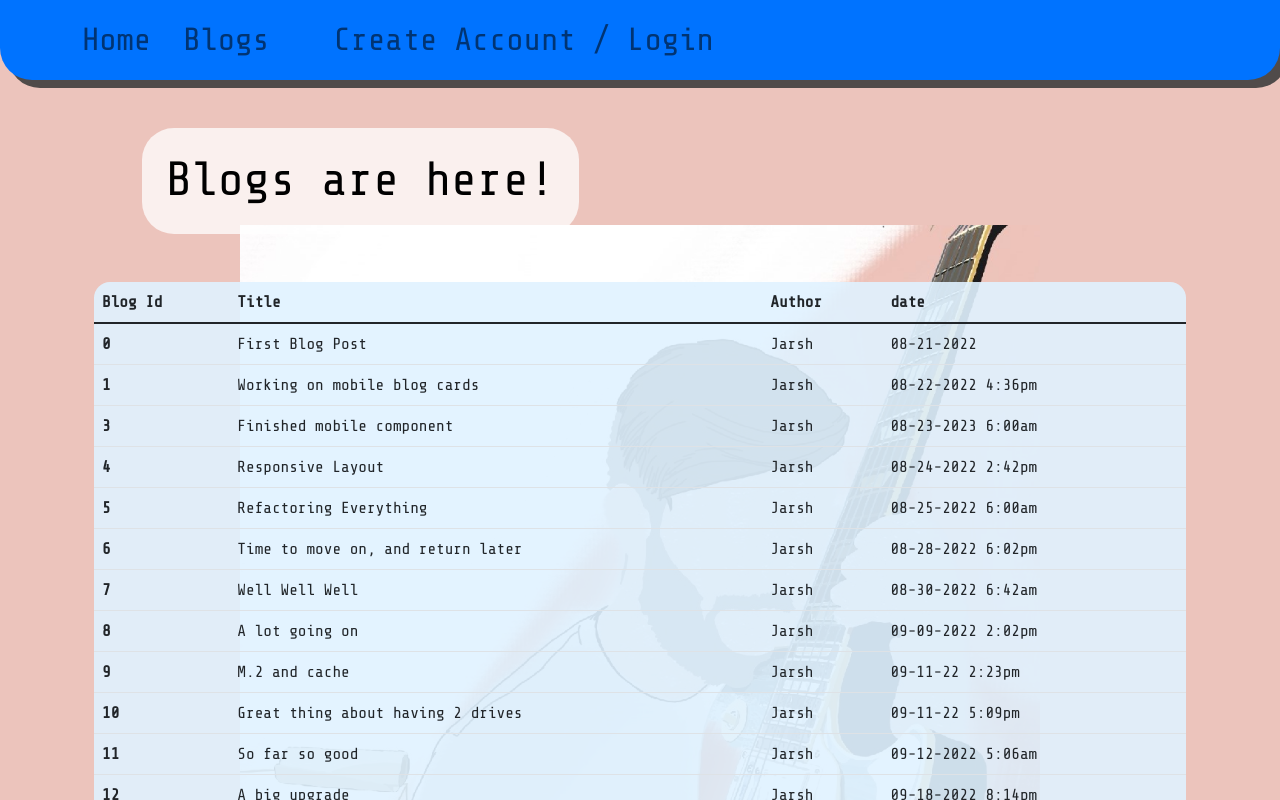
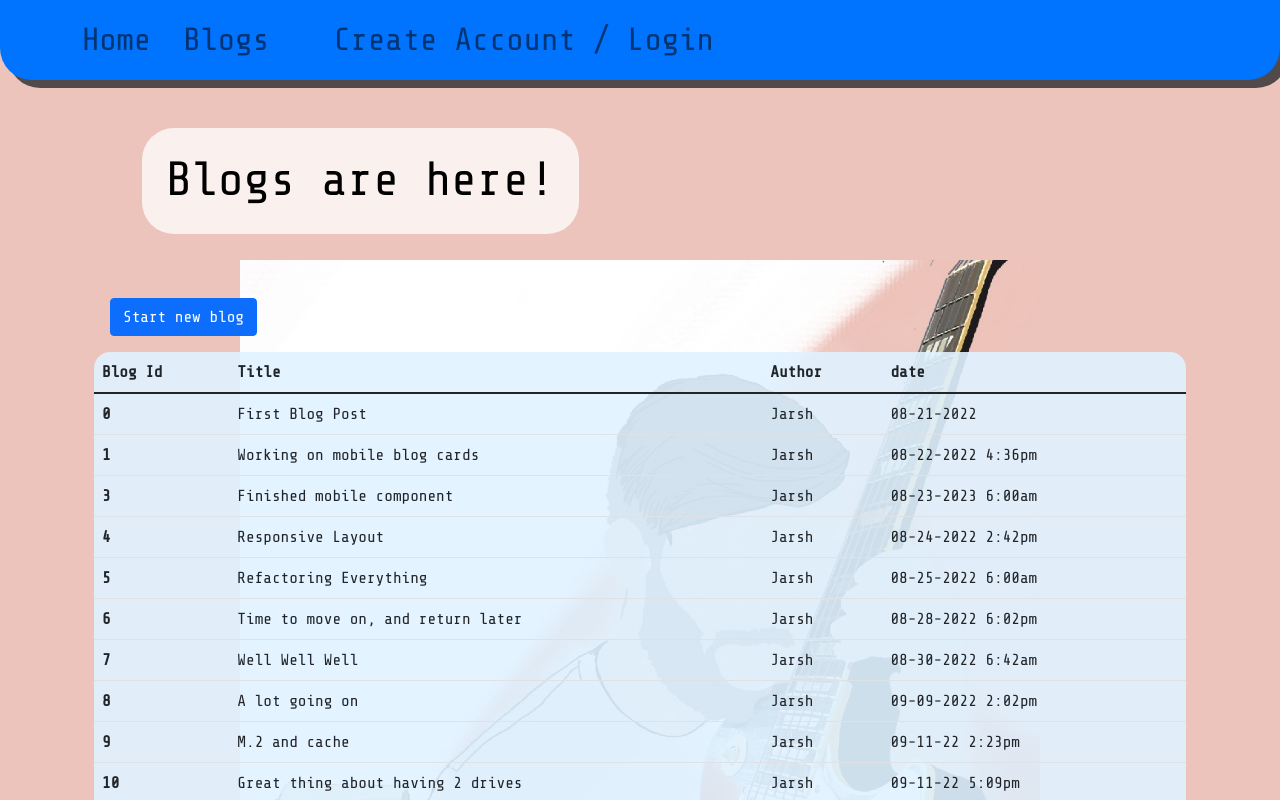
Before and after one commit to JoshBreezy/Portfolio, a React (Create React App) app: page /blogs in a window 1280 px wide. Shown: the top 800 px of the page. Built offline with nearby package versions, Linux system fonts and the light colour scheme; no server answers.

Commit message:
fixed a few naming errors

```diff
--- a/src/App.js
+++ b/src/App.js
@@ -5,7 +5,8 @@ import DeskNav from './components/DeskNav';
 import MobNav from './components/MobNav';
 import Main from './components/Main';
 import UserSettingsPage from './components/UserSettingsPage';
-import BlogHome from './components/Blogs Page/BlogHome';
+import BlogHome from './components/BlogsPage/BlogHome';
+import NewBlog from './components/BlogsPage/NewBlog';
 import { Route, Routes } from 'react-router-dom';
 import { isMobile } from 'react-device-detect';
 
@@ -27,6 +28,7 @@ function App() {
         <Route path='/' element={<Main />} />
         <Route path='/userSettings' element={<UserSettingsPage />} />
         <Route path='/blogs' element={<BlogHome />} />
+        <Route path='/newblog' element={<NewBlog />} />
       </Routes>
     </div>
   );
--- a/src/components/Blogs Page/BlogHome.js
+++ b/src/components/BlogsPage/BlogHome.js
@@ -1,6 +1,8 @@
 import React, { useState } from "react";
 import BlogTable from './BlogTable'
 import { useSpring, animated, config } from "react-spring";
+import { Link } from 'react-router-dom';
+import { Button } from 'reactstrap';
 import { isMobile } from 'react-device-detect';
 
 
@@ -40,6 +42,13 @@ export default function BlogHome() {
           </div>
         </div>
       </animated.div>
+      <div className="container m-3">
+        <div className='row'>
+          <div className='col'>
+            <Link to='newblog' className='btn btn-primary'>Start new blog</Link>
+          </div>
+        </div>
+      </div>
       <BlogTable />
     </div>
   );
--- /dev/null
+++ b/src/components/BlogsPage/NewBlog.js
@@ -0,0 +1,12 @@
+import React, { useState } from 'react';
+import { Link } from 'react-router-dom';
+
+export default function NewBlog () {
+
+
+    return(
+        <div>
+
+        </div>
+    )
+}
```
Also changed, not shown: src/components/Blogs Page/NewBlog.js (deleted, +0 -16 lines), src/components/BlogsPage/BlogTable.js (renamed from src/components/Blogs Page/BlogTable.js).
